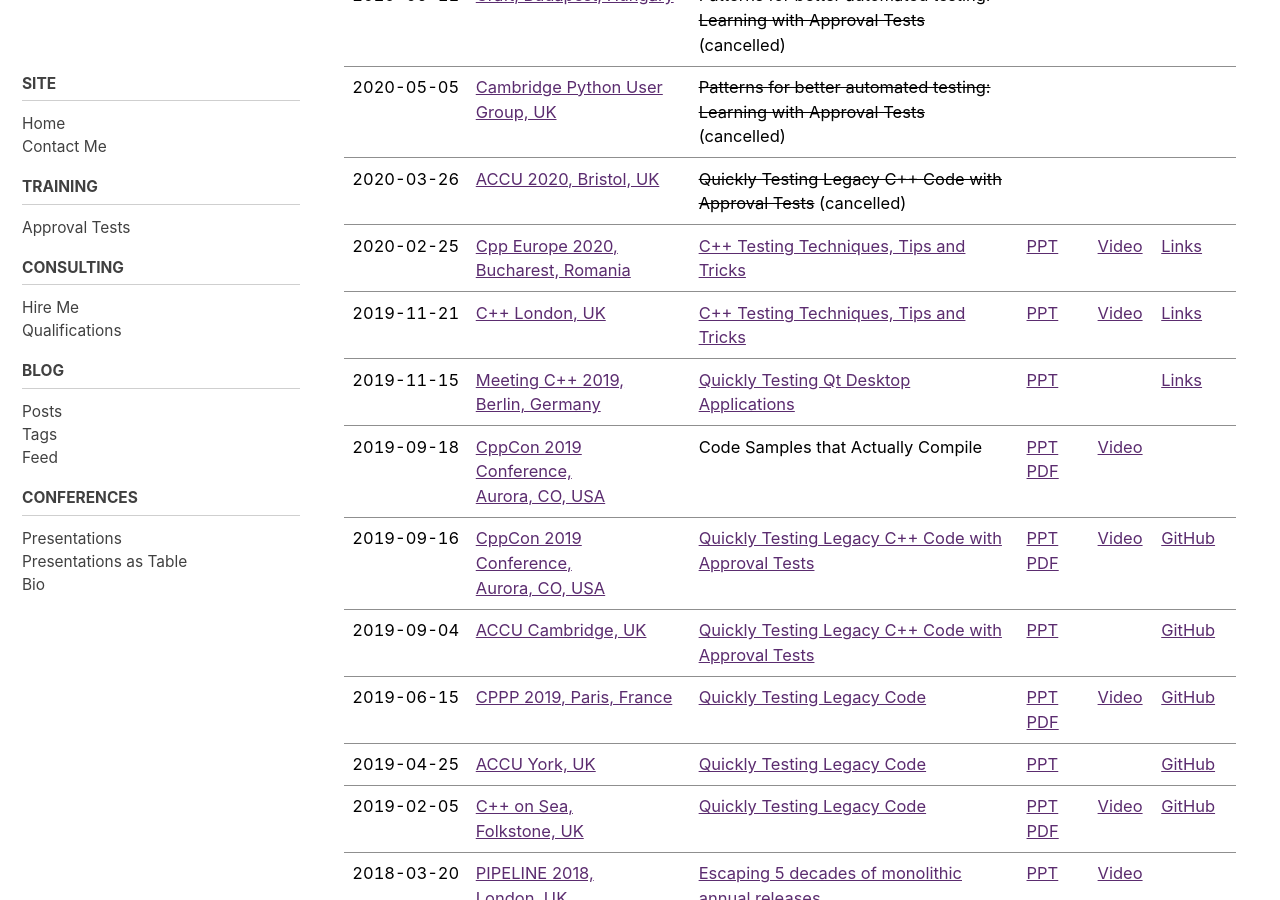
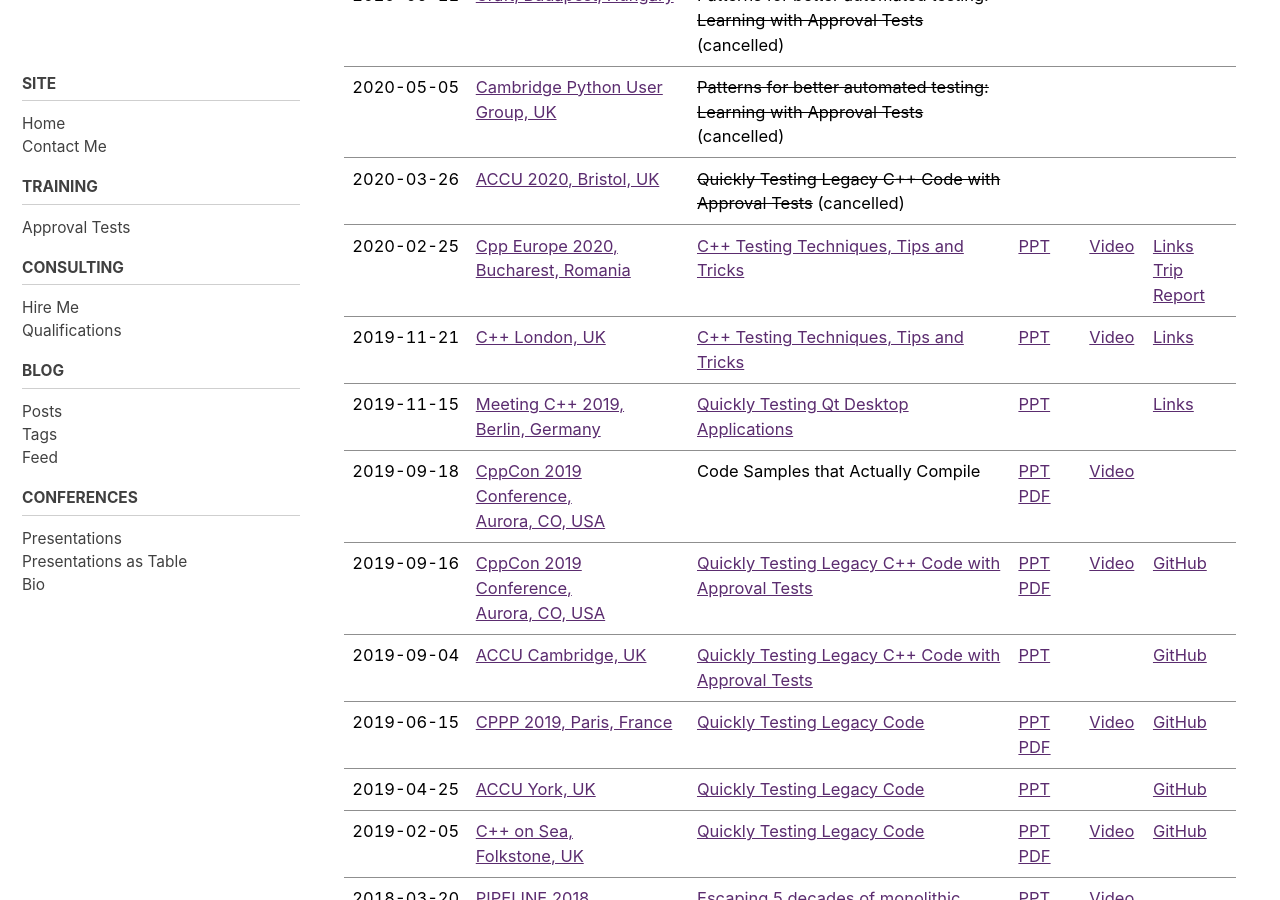
Before and after one commit to claremacrae/claremacrae.github.io, a Jekyll site: the page built from conferences/presentations_table.md, in a window 1280 px wide and 900 px high, scrolled down 1201 px. Built offline with Jekyll 4.4.1, drawn with Linux system fonts in a browser that asks for light colours; cached includes are drawn as plain includes; nearby versions of some CDN libraries.

Commit message:
Add support for trip reports

```diff
--- a/_layouts/presentations_table.html
+++ b/_layouts/presentations_table.html
@@ -25,7 +25,7 @@
       <td>{% if event.talk.url %}<a href="{{ event.talk.url }}">{{ event.talk.name }}</a>{% else %}{{ event.talk.name }}{% endif %}{% if event.talk.notes %} <br>Note: <a href="{{ event.talk.notes_url }}">{{ event.talk.notes }}</a> {% endif %}</td>
       <td>{% if event.slides.ppt_url %}<a href="{{ event.slides.ppt_url }}">PPT</a>{% endif %} {% if event.slides.pdf_url %}<a href="{{ event.slides.pdf_url }}">PDF</a>{% endif %}</td>
       <td>{% if event.video.url %}<a href="{{ event.video.url }}">Video</a>{% endif %}</td>
-      <td>{% if event.links.url %}<a href="{{ event.links.url }}">Links</a>{% endif %}{% if event.links.github %}<a href="{{ event.links.github }}">GitHub</a>{% endif %}</td>
+      <td>{% if event.links.url %}<a href="{{ event.links.url }}">Links</a>{% endif %} {% if event.links.github %}<a href="{{ event.links.github }}">GitHub</a>{% endif %} {% if event.links.trip_report_url %}<a href="{{ event.links.trip_report_url }}">Trip Report</a>{% endif %}</td>
     </tr>
     {% endfor %}
   </tbody>
```
